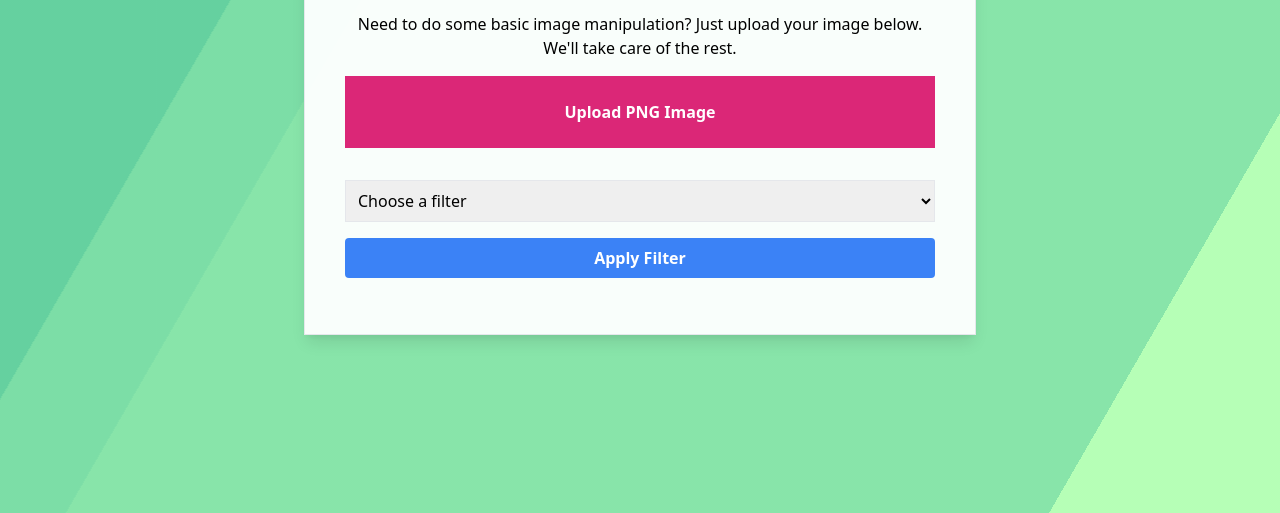
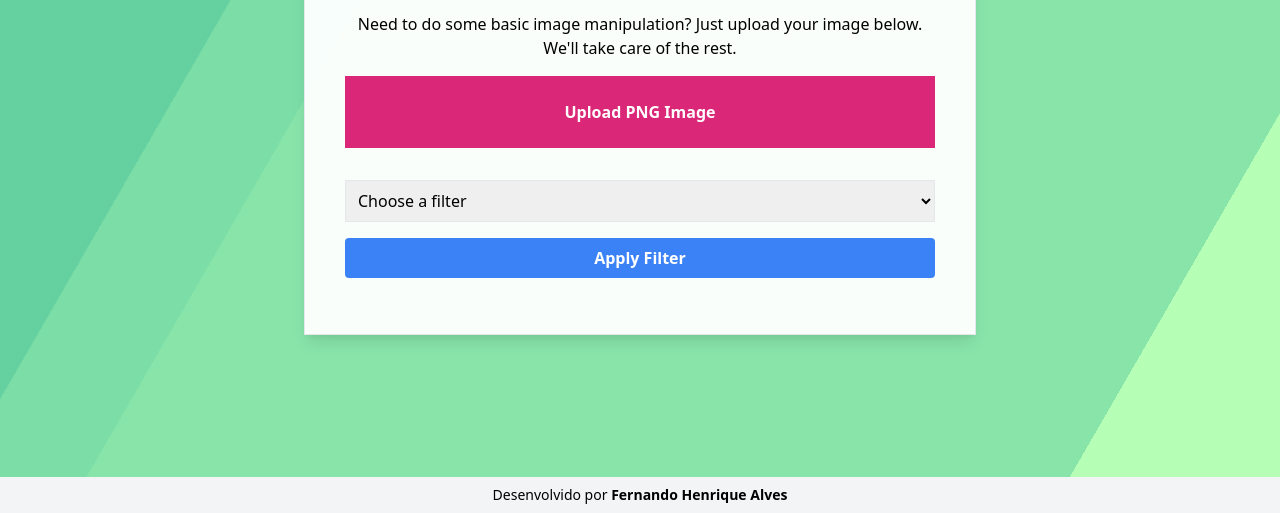
Before and after one commit to iFHA/imagi_rust, a website built with webpack: page public/index.html in a window 1280 px wide. Shown: the part 287-800 px from the top of the page. Built offline with nearby package versions, Linux system fonts and the light colour scheme.

Commit message:
add footer

```diff
--- a/public/index.html
+++ b/public/index.html
@@ -66,5 +66,8 @@
       </button>
     </div>
   </div>
+  <footer class="absolute bottom-0 w-full text-center bg-gray-100 py-2 text-sm">
+    <p>Desenvolvido por <strong>Fernando Henrique Alves</strong></p>
+  </footer>
   </body>
 </html>
```
